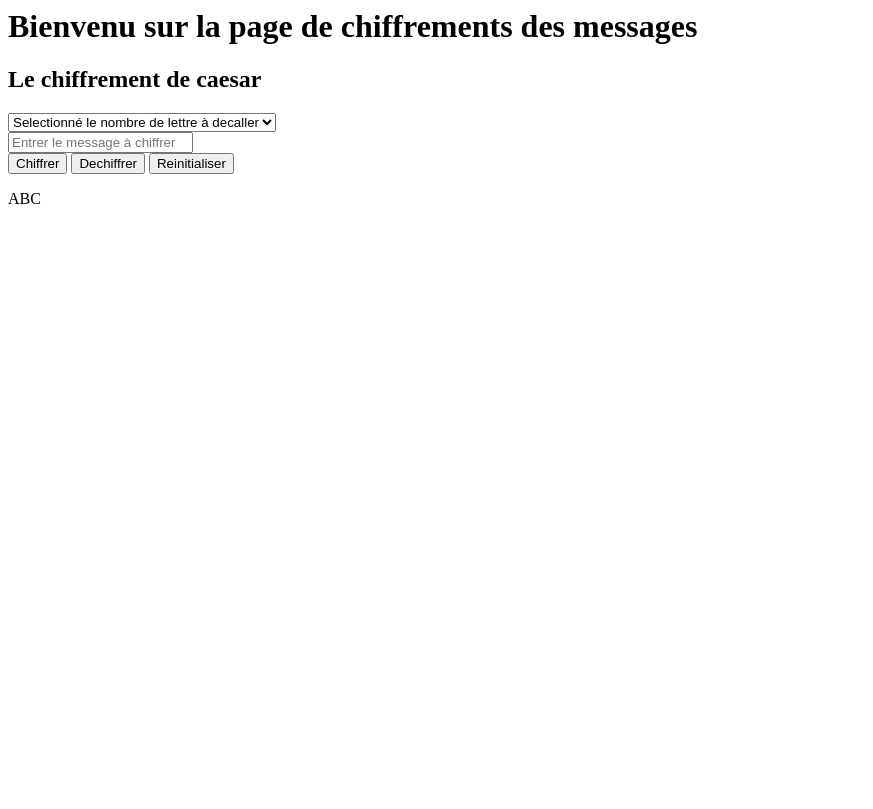
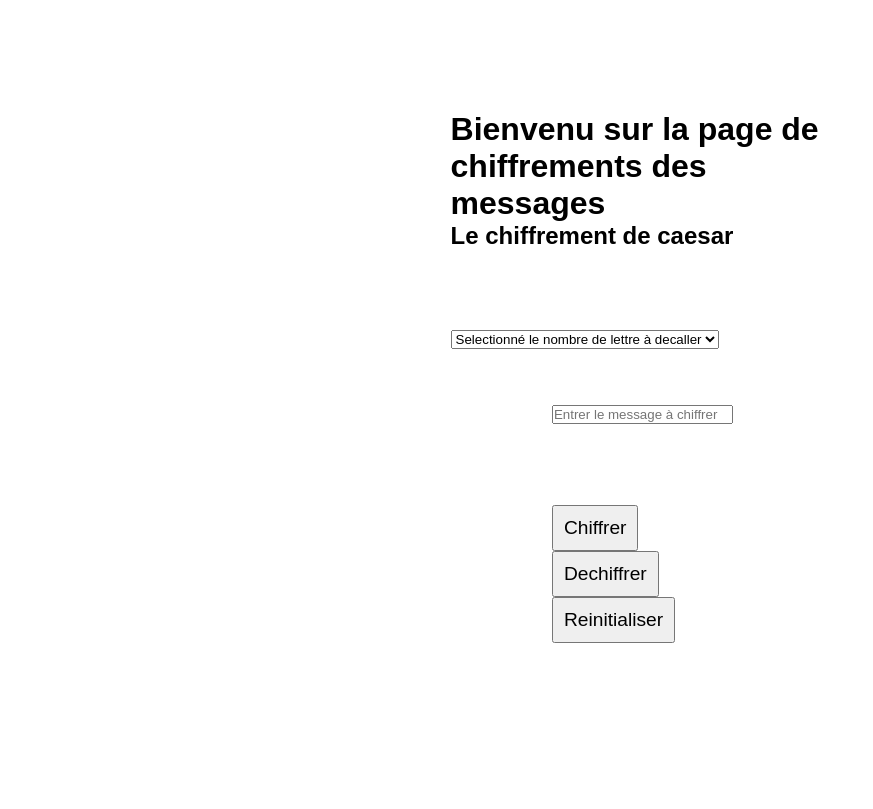
Before and after one commit to ibr93/Chiffrement_Jules_Caesar, a plain HTML site: page index.html in a window 1280 px wide. Shown: the whole page, without its empty margins (0-873 px from the left). Drawn offline with Linux system fonts and the light colour scheme.

Commit message:
First commit du 11_11_2020

```diff
--- a/css/main.css
+++ b/css/main.css
@@ -0,0 +1,33 @@
+
+*{
+	margin: 0;
+	padding: 0;
+	box-sizing: border-box;
+	font-family: 'Montserrat', sans-serif;
+}
+
+html {
+    line-height: 1.15;
+    -ms-text-size-adjust: 100%;
+    -webkit-text-size-adjust: 100%;
+  }
+
+body{
+	background: url('images\search_131.png');
+}
+
+body div {
+    width: 60%;
+    padding: 1.6rem;
+    border-radius: 12px;
+    background-color: white;
+    margin: 30px auto;
+}
+
+button {
+    margin-right: 11px;
+    padding: 10px;
+    font-size: 1.2rem;
+    text-align: justify;
+    display: flex;
+}
--- a/index.html
+++ b/index.html
@@ -7,7 +7,7 @@
     <link href="css/main.css" rel="stylesheet" />
   </head>
   <body>
-    <div>
+    <div class="contenu">
       <div>
         <h1>Bienvenu sur la page de chiffrements des messages</h1>
         <h2>Le chiffrement de caesar</h2>
@@ -27,7 +27,7 @@
           </div>
         </div>
       </form>
-    <div id="resultat">ABC</div>
+    <div id="txt_res"></div>
   </div>
   <script type="text/javascript" src="js/main.js"></script>
   </body>
--- a/js/main.js
+++ b/js/main.js
@@ -11,6 +11,8 @@ var btnDechiffre = document.getElementById('btn_dechiffre');
 var btnReset = document.getElementById('btn_reset');
 var txtMessage = document.getElementById('message');
 var selectAtteributeNombreDecallage = document.getElementById('select-nombreDecallage');
+var lblResultat = document.getElementById('txt_res');
+//document.getElementById('txt_res').innerHTML = "Velo";
 
 for(var i=0; i<NOMBREDECALAGEPOSSIBLE; i++){
    var opt = document.createElement('option');
@@ -25,13 +27,15 @@ for(var i=0; i<NOMBREDECALAGEPOSSIBLE; i++){
 btnChiffre.onclick = () =>{
    var message = txtMessage.value.trim();
    var resultat = ChiffrerOrDechiffreMessage(message, ALPHABETCLAIR, alphabetChiffre);
+   lblResultat.innerHTML = resultat;
    console.log(resultat);
 };
 
 btnDechiffre.onclick = () =>{
    var message = txtMessage.value.trim();
    var resultat = ChiffrerOrDechiffreMessage(message, alphabetChiffre, ALPHABETCLAIR);
-   console.log(resultat);
+   lblResultat.innerHTML = resultat;
+   console.log(lblResultat);
 };
 
 selectAtteributeNombreDecallage.addEventListener("change", () =>{
@@ -75,5 +79,6 @@ function ChiffrerOrDechiffreMessage(message, dicoEnClair, dicoChiffrer){
          }
       resultat += temp;
    });
+   txtMessage.value = '';
    return resultat;
 }
```
Also changed, not shown: images/52c525c7cf57163275a3fb6377c206e1.jpg (added), images/9k=.jpeg (added), images/Cesar_QuiSuisJe.gif (added), images/alb31-2-400x386.jpg (added), images/images.jpeg (added), 1 other file.
